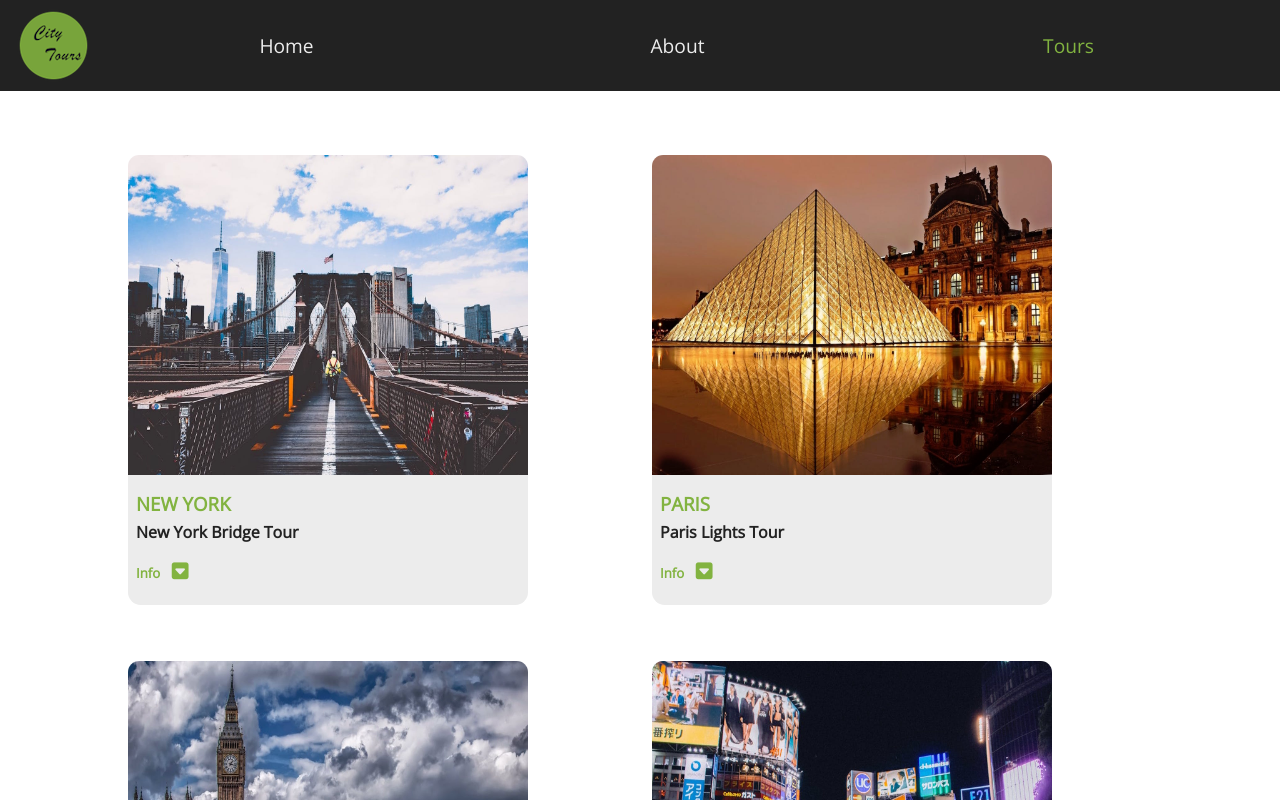
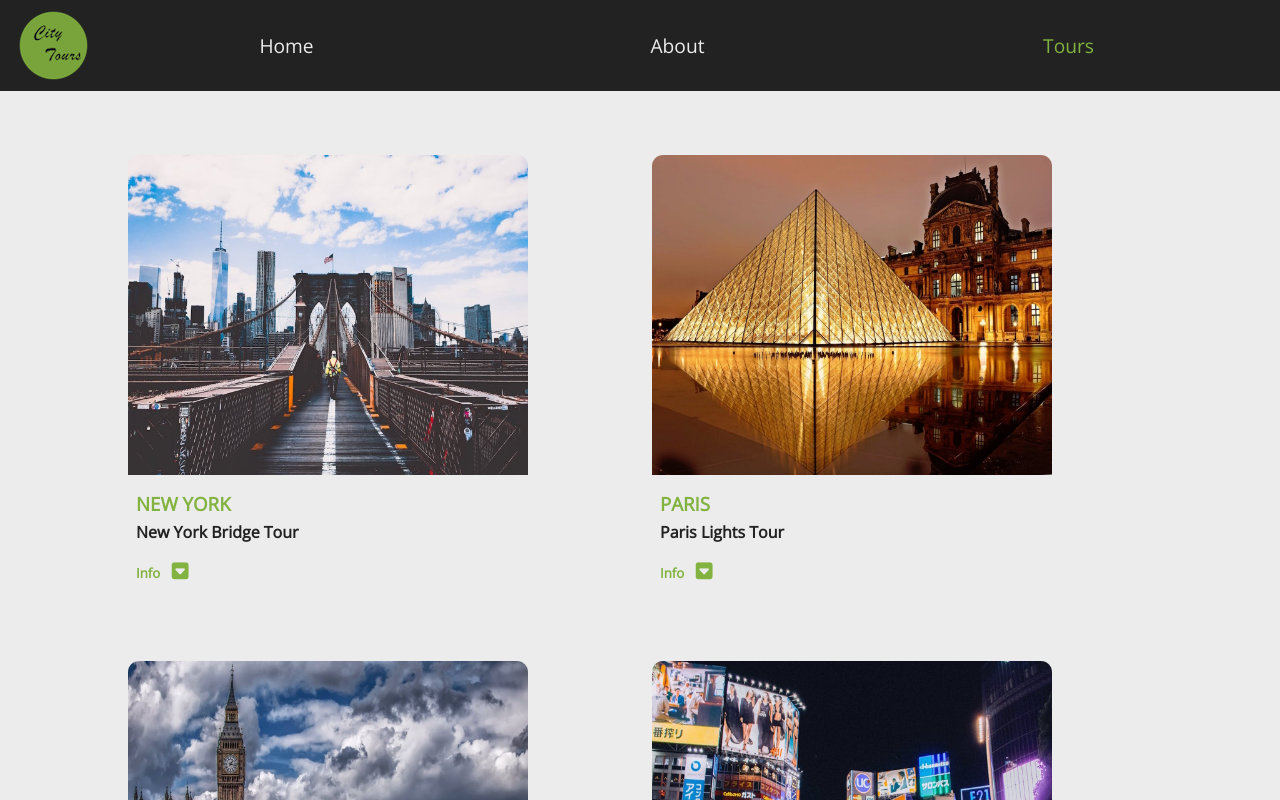
Before and after one commit to Abdulwaarith-07/React_city_tour, a React (Create React App) app: page / in a window 1280 px wide. Shown: the top 800 px of the page. Built offline with nearby package versions, Linux system fonts and the light colour scheme.

Commit message:
change backGround color

```diff
--- a/src/index.scss
+++ b/src/index.scss
@@ -10,7 +10,7 @@ $mainWhite: #fff;
 $mainGrey: #ececec;
 
 body {
-  background: $mainWhite;
+  background: $mainGrey;
   color: $mainGreen;
   font-family: "Open Sans", sans-serif;
 }
```
